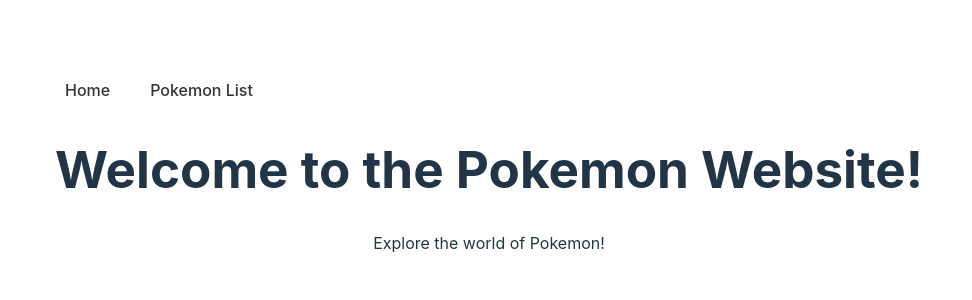
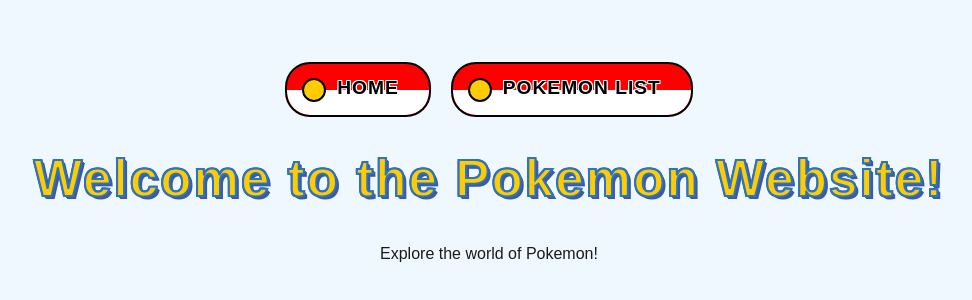
Before and after one commit to Sabah-bot/Pokemon_API, a React (Vite) app: page / in a window 1280 px wide. Shown: the part 228-528 px from the top of the page, without its empty margins (151-1123 px from the left). Built offline with nearby package versions, Linux system fonts and the light colour scheme.

Commit message:
Search functionality and pokemon details added

```diff
--- a/src/App.css
+++ b/src/App.css
@@ -1,3 +1,10 @@
+/* Global styles */
+body {
+  background-color: #f0f8ff;
+  font-family: 'Arial', sans-serif;
+  color: #1a1a1a;
+}
+
 #root {
   max-width: 1280px;
   margin: 0 auto;
@@ -5,58 +12,169 @@
   text-align: center;
 }
 
-.logo {
-  height: 6em;
-  padding: 1.5em;
-  will-change: filter;
-  transition: filter 300ms;
-}
-.logo:hover {
-  filter: drop-shadow(0 0 2em #646cffaa);
-}
-.logo.react:hover {
-  filter: drop-shadow(0 0 2em #61dafbaa);
+/* Pokéball background */
+body::before {
+  content: '';
+  position: fixed;
+  top: 50%;
+  left: 50%;
+  transform: translate(-50%, -50%);
+  width: 200px;
+  height: 200px;
+  background: radial-gradient(circle at 50% 50%,
+    #fff 0, #fff 35%, #000 35%, #000 37%,
+    #fff 37%, #fff 48%, #000 48%, #000 50%,
+    #f00 50%, #f00 100%);
+  border-radius: 50%;
+  opacity: 0.1;
+  z-index: -1;
 }
 
-@keyframes logo-spin {
-  from {
-    transform: rotate(0deg);
-  }
-  to {
-    transform: rotate(360deg);
-  }
-}
-
-@media (prefers-reduced-motion: no-preference) {
-  a:nth-of-type(2) .logo {
-    animation: logo-spin infinite 20s linear;
-  }
-}
-
-.card {
-  padding: 2em;
+/* Typography */
+h1 {
+  font-size: 3em;
+  color: #ffcb05;
+  text-shadow:
+    -1px -1px 0 #3c5aa6,
+    1px -1px 0 #3c5aa6,
+    -1px 1px 0 #3c5aa6,
+    1px 1px 0 #3c5aa6,
+    2px 2px 0 #3c5aa6,
+    3px 3px 0 #3c5aa6;
+  -webkit-text-stroke: 2px #2a75bb;
+  letter-spacing: 2px;
+  font-weight: bold;
 }
 
 .read-the-docs {
-  color: #888;
+  color: #3c5aa6;
 }
 
+.emoji {
+  font-size: 48px;
+}
+
+/* Navigation and Pokemon Header */
 .nav-bar {
   display: flex;
   gap: 20px;
+  justify-content: center;
+  margin-bottom: 20px;
 }
 
-.nav-link {
+.nav-link, .pokemon-header {
   text-decoration: none;
-  color: #333;
-  padding: 5px 10px;
+  padding: 10px 30px 10px 50px;
+  background-color: #ff0000;
+  border-radius: 25px;
+  position: relative;
+  overflow: hidden;
+  transition: all 0.3s;
+  border: 2px solid #000;
+  color: #000000;
+  font-weight: bold;
+  font-size: 1.2em;
+  text-transform: uppercase;
+  letter-spacing: 1px;
+  text-shadow:
+    1px 1px 0 #ffffff,
+    -1px -1px 0 #ffffff,
+    1px -1px 0 #ffffff,
+    -1px 1px 0 #ffffff;
+}
+
+.nav-link::before, .pokemon-header::before {
+  content: '';
+  position: absolute;
+  bottom: 0;
+  left: 0;
+  right: 0;
+  height: 50%;
+  background-color: #ffffff;
+  z-index: 1;
+  border-bottom-left-radius: 23px;
+  border-bottom-right-radius: 23px;
+}
+
+.nav-link::after, .pokemon-header::after {
+  content: '';
+  position: absolute;
+  top: 50%;
+  left: 15px;
+  transform: translateY(-50%);
+  width: 20px;
+  height: 20px;
+  background-color: #ffcb05;
+  border: 2px solid #000000;
+  border-radius: 50%;
+  z-index: 2;
+  transition: all 0.3s;
+}
+
+.nav-link span, .pokemon-header span {
+  position: relative;
+  z-index: 3;
+  display: inline-block;
+  padding-bottom: 2px;
 }
 
 .nav-link:hover {
-  background-color: #f0f0f0;
+  background-color: #cc0000;
+  transform: translateY(-3px);
+  box-shadow: 0 4px 8px rgba(0, 0, 0, 0.2);
 }
 
-/* Add this to your existing CSS */
-.emoji {
-  font-size: 48px; /* Adjust this value to make the emoji larger or smaller */
+.nav-link:hover::after {
+  width: 15px;
+  height: 15px;
+  animation: wiggle 0.5s ease-in-out;
 }
+
+/* Pokemon Header specific styles */
+.pokemon-header {
+  box-shadow: 0 4px 6px rgba(0, 0, 0, 0.1);
+  padding: 10px 20px 10px 40px;
+}
+
+.pokemon-header::after {
+  left: 10px;
+}
+
+/* Card styles */
+.card {
+  background-color: rgba(255, 255, 255, 0.8);
+  border-radius: 10px;
+  padding: 2em;
+  box-shadow: 0 4px 6px rgba(0, 0, 0, 0.1);
+}
+
+/* Pokemon Details Modal */
+.pokemon-details-modal {
+  position: fixed;
+  top: 0;
+  left: 0;
+  width: 100%;
+  height: 100%;
+  background-color: rgba(0, 0, 0, 0.5);
+  display: flex;
+  justify-content: center;
+  align-items: center;
+  z-index: 9999;
+}
+
+.pokemon-details-content {
+  background-color: white;
+  padding: 20px;
+  border-radius: 10px;
+  max-width: 500px;
+  width: 90%;
+  position: relative;
+}
+
+/* Animations */
+@keyframes wiggle {
+  0% { transform: translateY(-50%) rotate(0deg); }
+  25% { transform: translateY(-50%) rotate(5deg); }
+  75% { transform: translateY(-50%) rotate(-5deg); }
+  100% { transform: translateY(-50%) rotate(0deg); }
+}
--- a/src/App.jsx
+++ b/src/App.jsx
@@ -21,6 +21,7 @@
           <Route path = "/pokemon/:id" element={<Pokemon/>} />
         </Routes>
       </Router>
+
     </>
   );
 }
--- a/src/Components/NavBar.jsx
+++ b/src/Components/NavBar.jsx
@@ -5,8 +5,8 @@
     return (
         <div>
             <nav className="nav-bar">
-                <Link to="/" className="nav-link">Home</Link>
-                <Link to="/pokemon" className="nav-link">Pokemon List</Link>
+                <Link to="/" className="nav-link"><span>Home</span></Link>
+                <Link to="/pokemon" className="nav-link"><span>Pokemon List</span></Link>
             </nav>
         </div>
     )
--- a/src/Components/Pokemon.jsx
+++ b/src/Components/Pokemon.jsx
@@ -1,11 +1,37 @@
 import { useParams } from "react-router-dom";
 import { useState, useEffect } from "react";
 
+function PokemonDetails({ pokemon, onClose }) {
+    return (
+      <div className="pokemon-details-modal">
+        <div className="pokemon-details-content">
+          <h2>{pokemon.name}</h2>
+          <img src={pokemon.sprites.front_default} alt={pokemon.name} />
+          <p>Height: {pokemon.height} ({(pokemon.height / 10).toFixed(1)} m)</p>
+          <p>Weight: {pokemon.weight} ({(pokemon.weight / 10).toFixed(1)} kg)</p>
+          <p><i>Note: In the Pokémon world, heights are typically measured in decimeters (dm) and weights in hectograms (hg).</i></p>
+          <h3>Abilities:</h3>
+          <ul>
+            {pokemon.abilities.map((ability, index) => (
+              <li key={index}>{ability.ability.name}</li>
+            ))}
+          </ul>
+          <h3>Types:</h3>
+          <ul>
+            {pokemon.types.map((type, index) => (
+              <li key={index}>{type.type.name}</li>
+            ))}
+          </ul>
+          <button onClick={onClose}>Close</button>
+        </div>
+      </div>
+    );
+  }
 
 function Pokemon() {
-    const {id} = useParams();
+  const { id } = useParams();
   const [pokemon, setPokemon] = useState(null);
-
+  const [showDetails, setShowDetails] = useState(false);
 
   useEffect(() => {
     fetch(`https://pokeapi.co/api/v2/pokemon/${id}`)
@@ -13,16 +39,22 @@
       .then(data => setPokemon(data));
   }, [id]);
 
-    if (!pokemon) return <div>Loading...</div>
+  if (!pokemon) return <div>Loading...</div>;
 
   return (
     <div>
       <h1>{pokemon.name}</h1>
-            <img src={pokemon.sprites.front_default} alt={pokemon.name}/>
+      <img src={pokemon.sprites.front_default} alt={pokemon.name} />
+      <button onClick={() => setShowDetails(true)}>Show Details</button>
+
+      {showDetails && (
+        <PokemonDetails
+          pokemon={pokemon}
+          onClose={() => setShowDetails(false)}
+        />
+      )}
     </div>
-
-    )
-
+  );
 }
 
 export default Pokemon;
--- a/src/Components/PokemonList.jsx
+++ b/src/Components/PokemonList.jsx
@@ -1,18 +1,13 @@
 import { Link } from "react-router-dom";
 
 function PokemonList({pokemon}) {
-
-
-
-
-
     return (
         <div className="pokemon-layout">
             <h2>All My Pokemon:</h2>
             <div className="pokemon-tile-container">
-                {pokemon.map((p, index) => (
-                    <div key={index} className="pokemon-tile">
-                        <Link to={`/pokemon/${index + 1}`}>{p.name}</Link>
+                {pokemon.map((p) => (
+                    <div key={p.id} className="pokemon-tile">
+                        <Link to={`/pokemon/${p.id}`}>{p.name}</Link>
                     </div>
                 ))}
             </div>
--- a/src/Containers/PokemonContainer.jsx
+++ b/src/Containers/PokemonContainer.jsx
@@ -1,17 +1,65 @@
-import { useState, useEffect } from "react";
+import { useState, useEffect, useCallback } from "react";
 import PokemonList from '../Components/PokemonList';
 
+function PokemonContainer() {
+    const [pokemon, setPokemon] = useState([]);
+    const [nextUrl, setNextUrl] = useState('https://pokeapi.co/api/v2/pokemon?limit=20');
+    const [isLoading, setIsLoading] = useState(false);
+    const [searchTerm, setSearchTerm] = useState('');
 
-function PokemonContainer(){
-    const [pokemon, setPokemon] = useState([]);
+    const fetchPokemon = useCallback(() => {
+        if (isLoading || !nextUrl) return;
+
+        setIsLoading(true);
+        fetch(nextUrl)
+            .then(response => response.json())
+            .then(data => {
+                setPokemon(prevPokemon => {
+                    const newPokemon = [...prevPokemon];
+                    data.results.forEach(p => {
+                        if (!newPokemon.some(existing => existing.name === p.name)) {
+                            // Extract the Pokemon ID from the URL
+                            const id = p.url.split('/').filter(Boolean).pop();
+                            newPokemon.push({...p, id});
+                        }
+                    });
+                    return newPokemon;
+                });
+                setNextUrl(data.next);
+                setIsLoading(false);
+            });
+    }, [nextUrl, isLoading]);
 
     useEffect(() => {
-        fetch('https://pokeapi.co/api/v2/pokemon')
-        .then(response => response.json())
-        .then(data => setPokemon(data.results));
-    }, []);
+        fetchPokemon();
+    }, [fetchPokemon]);
 
-    return <PokemonList pokemon={pokemon} />
+    useEffect(() => {
+        const handleScroll = () => {
+            if (window.innerHeight + document.documentElement.scrollTop !== document.documentElement.offsetHeight) return;
+            fetchPokemon();
+        };
+
+        window.addEventListener('scroll', handleScroll);
+        return () => window.removeEventListener('scroll', handleScroll);
+    }, [fetchPokemon]);
+
+    const filteredPokemon = pokemon.filter(p =>
+        p.name.toLowerCase().includes(searchTerm.toLowerCase())
+    );
+
+    return (
+        <div>
+            <input
+                type="text"
+                placeholder="Search Pokémon"
+                value={searchTerm}
+                onChange={(e) => setSearchTerm(e.target.value)}
+            />
+            <PokemonList pokemon={filteredPokemon} />
+        </div>
+    );
 }
 
+
 export default PokemonContainer;
```
Also changed, not shown: src/Components/PokemonDetails.jsx (deleted). Lines whose indentation alone changed are shown as unchanged.
